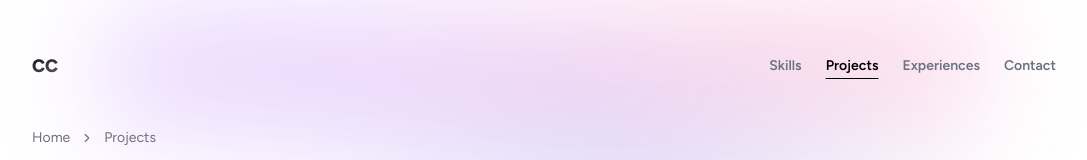
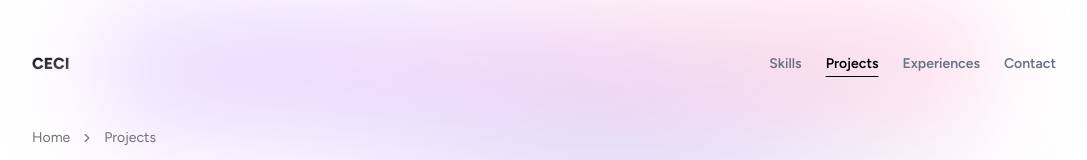
Before and after one commit to ceciiiron/next-portfolio, a Next.js app: page /projects in a window 1280 px wide. Shown: the top 160 px of the page, without its empty margins (96-1183 px from the left). Built offline with nearby package versions, Linux system fonts and the light colour scheme.

Commit message:
Updated navigation

```diff
--- a/src/components/layout/Navbar.tsx
+++ b/src/components/layout/Navbar.tsx
@@ -33,15 +33,13 @@ const Navbar = () => {
 				`px-5 py-5 md:px-5 lg:px-0  md:py-5 flex justify-between  md:rounded-md  fixed w-full mx-auto inset-x-0 top-0 md:top-8  z-50 transition-all duration-300 md:max-w-2xl lg:max-w-5xl`,
 				isScrolled && "lg:max-w-4xl shadow-md lg:px-8 backdrop-blur-md bg-white/70 "
 			)}>
-			<div className=" ">
-				<h1 className="font-extrabold text-lg">
-					<Link
-						href={"/"}
-						className="bg-gradient-to-br  border-[#111] from-[#111] via-[#444] to-[#777] bg-[length:200%_auto] bg-clip-text text-transparent [animation:gradient-shine_3s_ease_infinite] ">
-						CC
-					</Link>
-				</h1>
-			</div>
+			<h1 className="font-extrabold text-base">
+				<Link
+					href={"/"}
+					className="bg-gradient-to-br  border-[#111] from-[#111] via-[#444] to-[#777] bg-[length:200%_auto] bg-clip-text text-transparent [animation:gradient-shine_3s_ease_infinite] ">
+					CECI
+				</Link>
+			</h1>
 
 			{/* hidden md:flex */}
 			<ul className="flex items-center gap-6 text-xs md:text-sm font-semibold cursor-pointer dark:text-gruvbox-light/80 transition-all text-gray-500 *:hover:text-black">
```
